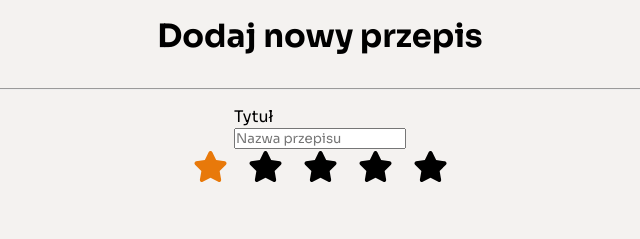
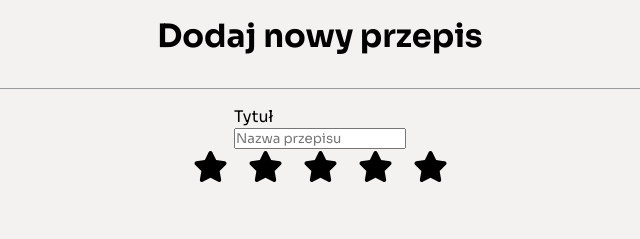
Before and after one commit to PiotrO9/YourRecipe, a Vue app: page /adding in a window 1280 px wide. Shown: the top 239 px of the page, without its empty margins (320-960 px from the left). Built offline with nearby package versions, Linux system fonts and the light colour scheme.

Commit message:
Develop Setstar component with events

```diff
--- a/src/components/Common-components/SetStar.vue
+++ b/src/components/Common-components/SetStar.vue
@@ -1,13 +1,39 @@
 <template>
-
+    <div class="SetStar">
+        <fa icon="fa-solid fa-star"
+            @mouseenter="StarHover"
+            @click="StarClick"/>
+    </div>
 </template>
 
 <script lang="ts">
-export default {
-
-}
+import { defineComponent } from 'vue';
+export default defineComponent ({
+    props: ["StarHover", "StarClick"],
+    methods: {
+        StarHover() {
+            this.$props.StarHover
+        },
+        StarClick() {
+            this.$props.StarClick
+        }
+    }
+})
 </script>
 
 <style scoped lang="scss">
+@import "../../GlobalStyles/variabless.scss";
+
+.SetStar {
+    @include SquareSize(40px);
+
+    svg {
+        @include SquareSize(100%);
+
+        &.gold {
+            color: $Orange;
+        }
+    }
+}
 
 </style>
--- a/src/views/AddingRecipeView.vue
+++ b/src/views/AddingRecipeView.vue
@@ -8,21 +8,16 @@
     </div>
     <div class="mainContent__difficulty">
       <div class="mainContent__difficulty--stars">
-        <div class="SetStar">
-          <fa icon="fa-solid fa-star" class="gold"/>
-        </div>
-        <div class="SetStar">
-          <fa icon="fa-solid fa-star"/>
-        </div>
-        <div class="SetStar">
-          <fa icon="fa-solid fa-star"/>
-        </div>
-        <div class="SetStar">
-          <fa icon="fa-solid fa-star"/>
-        </div>
-        <div class="SetStar">
-          <fa icon="fa-solid fa-star"/>
-        </div>
+        <SetStar :StarHover="HandleStarHover"
+                :StarClick="HandleStarClick"/>
+        <SetStar :StarHover="HandleStarHover"
+                :StarClick="HandleStarClick"/>
+        <SetStar :StarHover="HandleStarHover"
+                :StarClick="HandleStarClick"/>
+        <SetStar :StarHover="HandleStarHover"
+                :StarClick="HandleStarClick"/>
+        <SetStar :StarHover="HandleStarHover"
+                :StarClick="HandleStarClick"/>
       </div>
     </div>
     <div class="mainContent__time">
@@ -40,13 +35,27 @@
 </main>
 </template>
 
-<script setup lang="ts">
+<script lang="ts">
+import { defineComponent } from 'vue';
+import SetStar from '@/components/Common-components/SetStar.vue'
 
+export default defineComponent ({
+  components: {
+    SetStar
+  },
+  methods: {
+    HandleStarHover() {
+      console.log("hover")
+    },
+    HandleStarClick() {
+      console.log("click")
+    }
+  }
+})
 </script>
 
 <style scoped lang="scss">
 @import "../GlobalStyles/variabless.scss";
-@import "@/../node_modules/font-awesome/css/font-awesome.css";
 
 * {
   font-family: "Sora";
```
